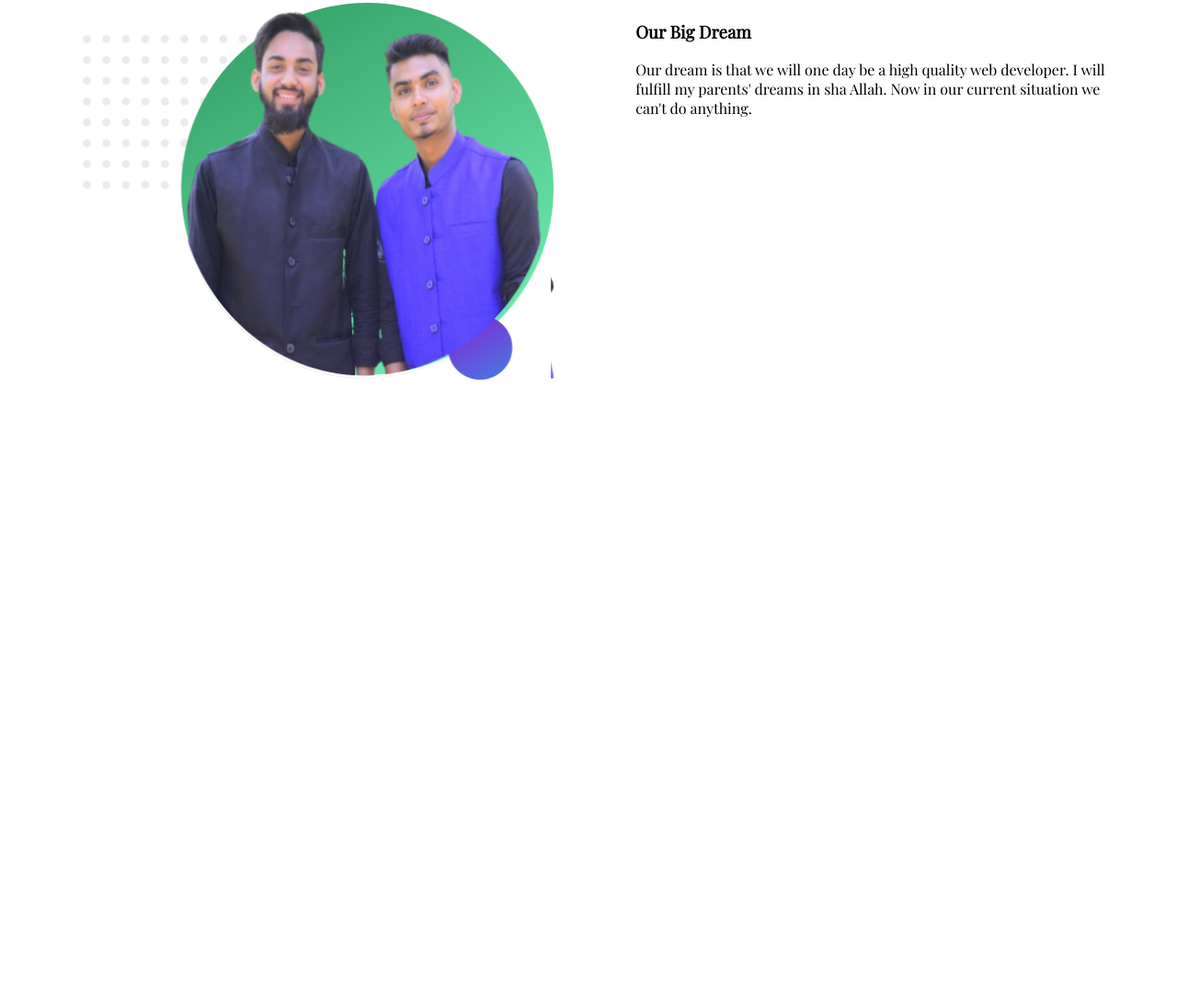
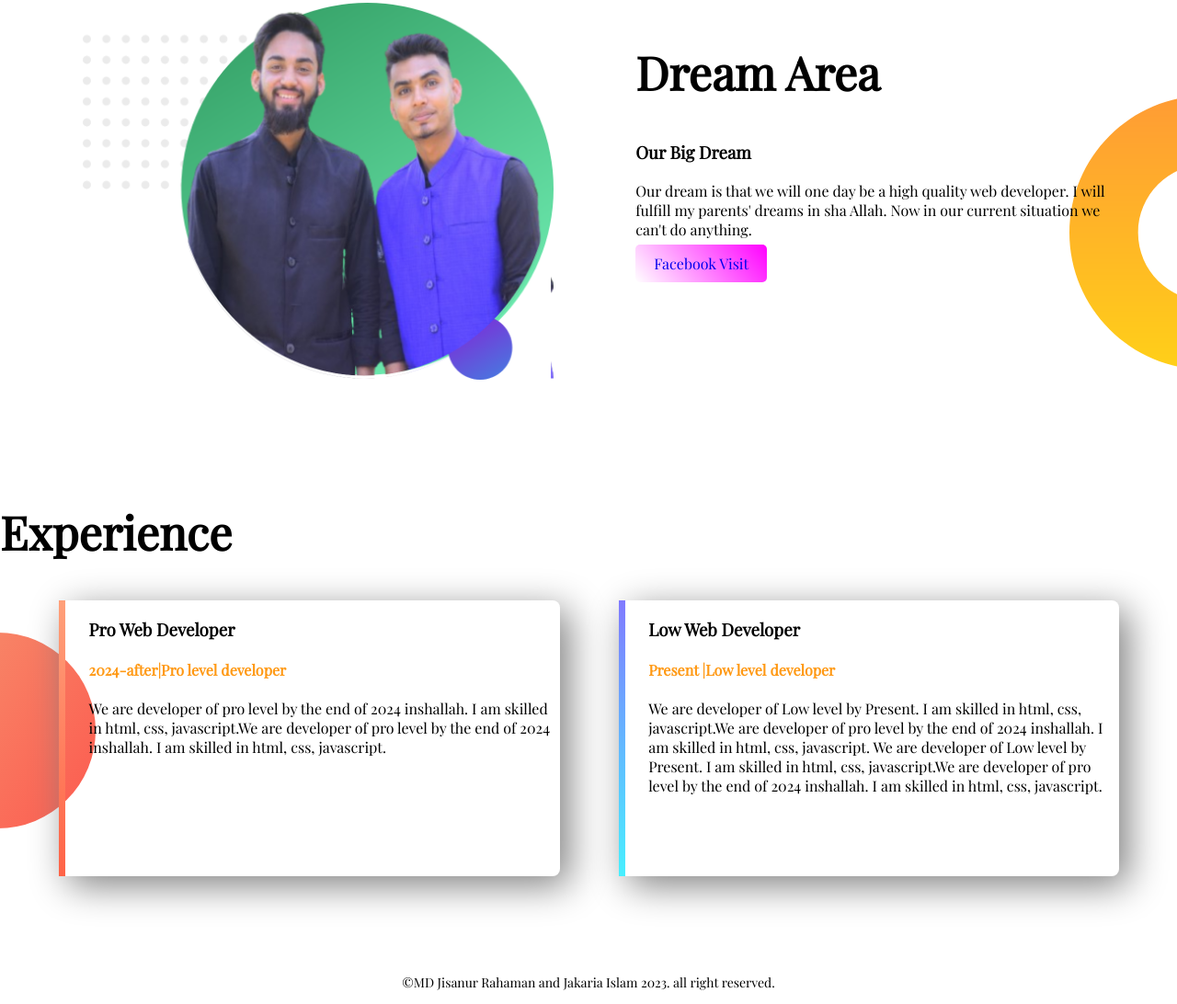
Before and after one commit to jakariakh/website-1, a plain HTML site: page index.html in a window 1280 px wide. Shown: the part 497-1589 px from the top of the page at 92% size. Before the commit the page ends 1000 px from the top, so only its background shows below. Drawn offline with nearby package versions, Linux system fonts and the light colour scheme; files whose address does not match are found by name.

Commit message:
this is final part

```diff
--- a/index.html
+++ b/index.html
@@ -13,7 +13,7 @@
     <section class="Top-banner">
         <div class="half-width">
             <h1>Welcome To</h1>
-        <h1> <span class="name-highlight">Best Friend</span> World</h1>
+        <h1> <span class="orange-highlight">Best Friend</span> World</h1>
         <h3>World class proffetional web developer</h3>
         <p>Our best friend website is developed primarily for practice. Our website will have all of our photos, some blocks and some of our own. It will hold the memories of our college life. All of us are studying in Sherpur Polytechnic Institute. We will say goodbye in 2024.</p>
         <a class="link-button" target="_blank" href="https://www.linkedin.com/feed/">HIRE ME</a>
@@ -28,10 +28,29 @@
             <img src="file:///C:/Users/Jakri/OneDrive/Desktop/web%20development/project%20file/website%201/image/image%2010.png" alt="">
         </div>
         <div class="half-width">
+            <h1>Dream Area</h1>
             <h3>Our Big Dream</h3>
             <p>Our dream is that we will one day be a high quality web developer. I will fulfill my parents' dreams in sha Allah. Now in our current situation we can't do anything.</p>
+            <a class="link-button" target="_blank" href="https://www.facebook.com/Jakaria.tamim14203">Facebook Visit</a>
         </div>
     </section>
+    <section class="experience-area">
+        <h1>Experience</h1>
+        <div id="full-stack" class="half-width single-experience">
+            <h3>Pro Web Developer</h3>
+            <h4 class="orange-highlight">2024-after|Pro level developer</h4>
+            <p>We are developer of pro level by the end of 2024 inshallah. I am skilled in html, css, javascript.We are developer of pro level by the end of 2024 inshallah. I am skilled in html, css, javascript.</p>
+
+        </div>
+        <div id="half-stack" class="half-width single-experience">
+            <h3>Low Web Developer</h3>
+            <h4 class="orange-highlight">Present |Low level developer</h4>
+            <p>We are developer of Low level by Present. I am skilled in html, css, javascript.We are developer of pro level by the end of 2024 inshallah. I am skilled in html, css, javascript. We are developer of Low level by Present. I am skilled in html, css, javascript.We are developer of pro level by the end of 2024 inshallah. I am skilled in html, css, javascript.</p>
+        </div>
+    </section>
+    <footer>
+        <p>©MD Jisanur Rahaman and Jakaria Islam 2023. all right reserved.</p>
+    </footer>
 
 </body>
 </html>
--- a/style.css
+++ b/style.css
@@ -3,10 +3,12 @@ body{
     font-family: 'Playfair Display', serif;
 }
 
+
+
 h1{
     font-size: 50px;
 }
-.name-highlight{
+.orange-highlight{
     color: rgb(255, 153, 20);
 }
 .half-width{
@@ -33,3 +35,33 @@ section{
     color: magenta
     font-weight: 700;
 }
+.dream-area{
+    background-image: url("image/dream-bg.png");
+    background-repeat: no-repeat;
+    background-position: right;
+}
+.single-experience{
+    box-shadow: 10px 10px 40px gray;
+    border-radius: 8px;
+    height: 60%;
+}
+.experience-area{
+    background-image: url("image/exp-bg.png");
+    background-repeat: no-repeat;
+    background-position: left;
+}
+#full-stack{
+    border-left: 7px solid;
+    border-image: linear-gradient(lightsalmon, tomato);
+    border-image-slice: 1 ;
+}
+#half-stack{
+    border-left: 7px solid;
+    border-image: linear-gradient(rgb(129, 122, 255), rgb(71, 240, 255));
+    border-image-slice: 1 ;
+}
+
+footer p{
+    text-align: center;
+    font-size: 14px;
+}
```
Also changed, not shown: image/dream-bg.png (added), image/exp-bg.png (added).
